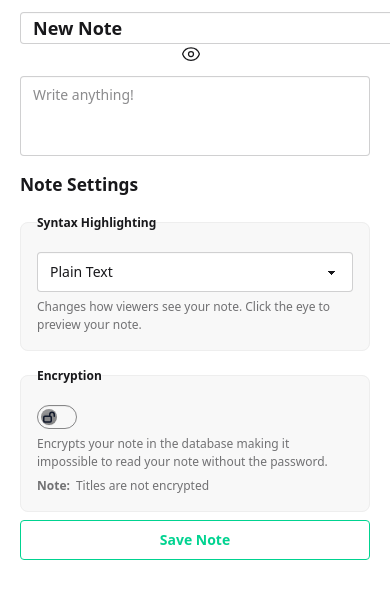
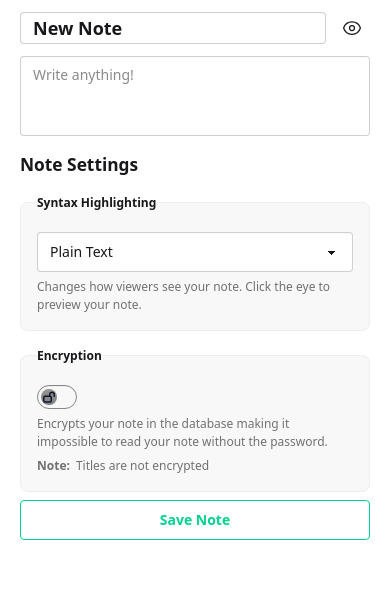
Before and after one commit to aaneeley/quicknote, a SvelteKit app: page / in a window 390 px wide. Shown: the top 598 px of the page. Built offline with nearby package versions, Linux system fonts and the light colour scheme; no server answers.

Commit message:
Improve note title on mobile

```diff
--- a/src/routes/+page.svelte
+++ b/src/routes/+page.svelte
@@ -57,16 +57,16 @@
 	}}
 >
 	<div class="w-full min-w-0 space-y-2 text-sm lg:w-auto lg:flex-1">
-		<div class="flex w-full flex-col justify-between py-1 sm:flex-row sm:items-center">
+		<div class="flex w-full flex-row items-center justify-between py-1">
 			<input
 				name="title"
-				class="input input-sm w-sm text-lg font-semibold"
+				class="input input-sm mr-4 w-sm text-lg font-semibold"
 				maxlength="50"
 				bind:value={title}
 				hidden={previewMode}
 			/>
 			{#if previewMode}
-				<h2 class="max-w-sm overflow-hidden text-nowrap overflow-ellipsis">{title}</h2>
+				<h2 class="mr-4 max-w-sm overflow-hidden text-nowrap overflow-ellipsis">{title}</h2>
 			{/if}
 			<label class="swap swap-rotate pr-2">
 				<input
--- a/src/routes/[slug]/+page.svelte
+++ b/src/routes/[slug]/+page.svelte
@@ -57,8 +57,8 @@
 
 <div class="flex w-full flex-col items-start space-y-4 pt-2 lg:flex-row lg:space-x-4">
 	<div class="w-full min-w-0 space-y-2 lg:w-auto lg:flex-1">
-		<div class="flex w-full flex-col items-start justify-between py-1 sm:flex-row sm:items-center">
-			<h2 class="max-w-sm overflow-hidden text-nowrap overflow-ellipsis">{data.title}</h2>
+		<div class="flex w-full flex-row items-center justify-between py-1">
+			<h2 class="mr-4 max-w-sm overflow-hidden text-nowrap overflow-ellipsis">{data.title}</h2>
 			<label class=" swap swap-rotate pr-2">
 				<input
 					bind:checked={rawMode}
```
